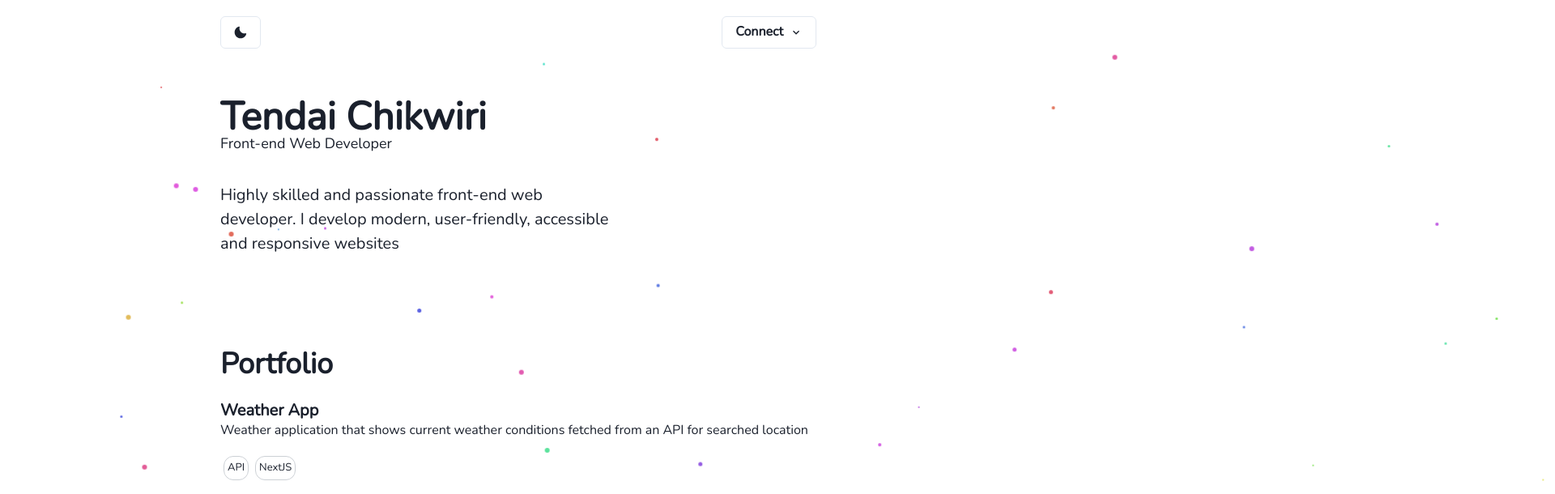
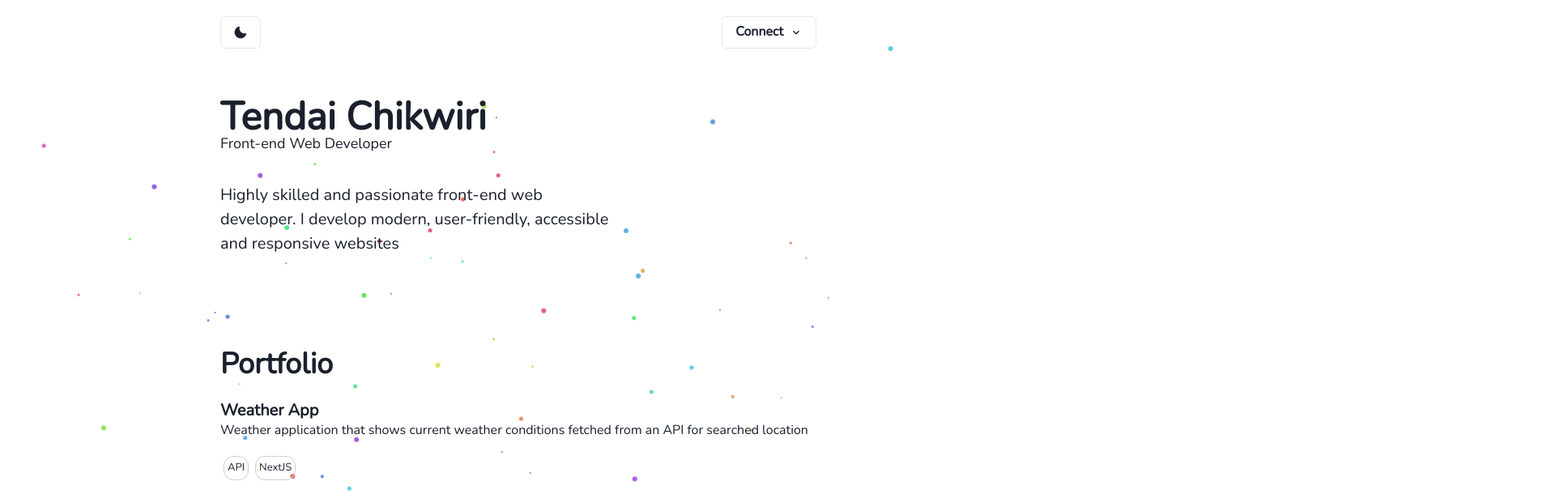
Before and after one commit to TendaiChikwiri/TendaiChikwiri.github.io, a React (Create React App) app: page / in a window 1280 px wide. Shown: the top 610 px of the page at 81% size, 1920 px wide, since content can reach past the window. Built offline with nearby package versions, Linux system fonts and the light colour scheme.

Commit message:
particle fix

```diff
--- a/src/App.scss
+++ b/src/App.scss
@@ -38,9 +38,9 @@ a {
     width: $size;
     animation-delay: -$i * 0.1s;
     transform: translate3d(
-      (random(180) * 1vw),
-      (random(180) * 1vh),
-      (random(200) * 1px)
+      (random(90) * 1vw),
+      (random(90) * 1vh),
+      (random(100) * 1px)
     );
     background: hsl(random(360), 70%, 50%);
     // background: black;
```
